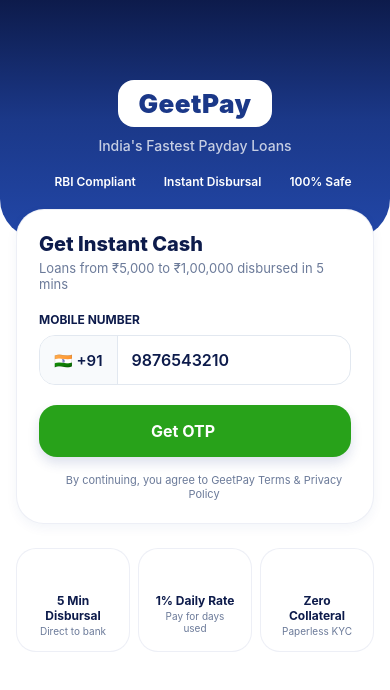
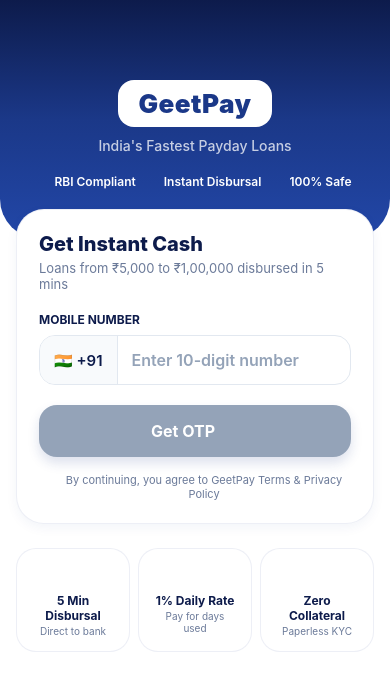
Before and after one commit to ayush31082005/geetapp, a React Native app in the folder app/: screen / in a window 390 px wide. Shown: the top 690 px of the page. Built offline with nearby package versions, Linux system fonts and the light colour scheme; some icons are missing.

Commit message:
Remove default prefilled mobile number on login screen

```diff
--- a/app/App.tsx
+++ b/app/App.tsx
@@ -170,7 +170,7 @@
 
 // ─── 1. Login Screen ────────────────────────────────────────────────────────────
 function LoginScreen({ onNext }: { onNext: (phone: string, devOtp?: string) => void }) {
-  const [phone, setPhone] = useState('9876543210');
+  const [phone, setPhone] = useState('');
   const [loading, setLoading] = useState(false);
   const [errorMsg, setErrorMsg] = useState('');
 
@@ -1478,7 +1478,7 @@
   const [screen, setScreen] = useState<Screen>(
     initialSession ? (['login', 'otp'].includes(initialSession.screen) ? 'home' : initialSession.screen) : 'login'
   );
-  const [phoneInput, setPhoneInput] = useState(initialSession?.phone || '+91 98765 43210');
+  const [phoneInput, setPhoneInput] = useState(initialSession?.phone || '');
   const [currentUser, setCurrentUser] = useState<any>(initialSession?.user || null);
   const [dashboardData, setDashboardData] = useState<DashboardDataResponse | null>(null);
 
```
